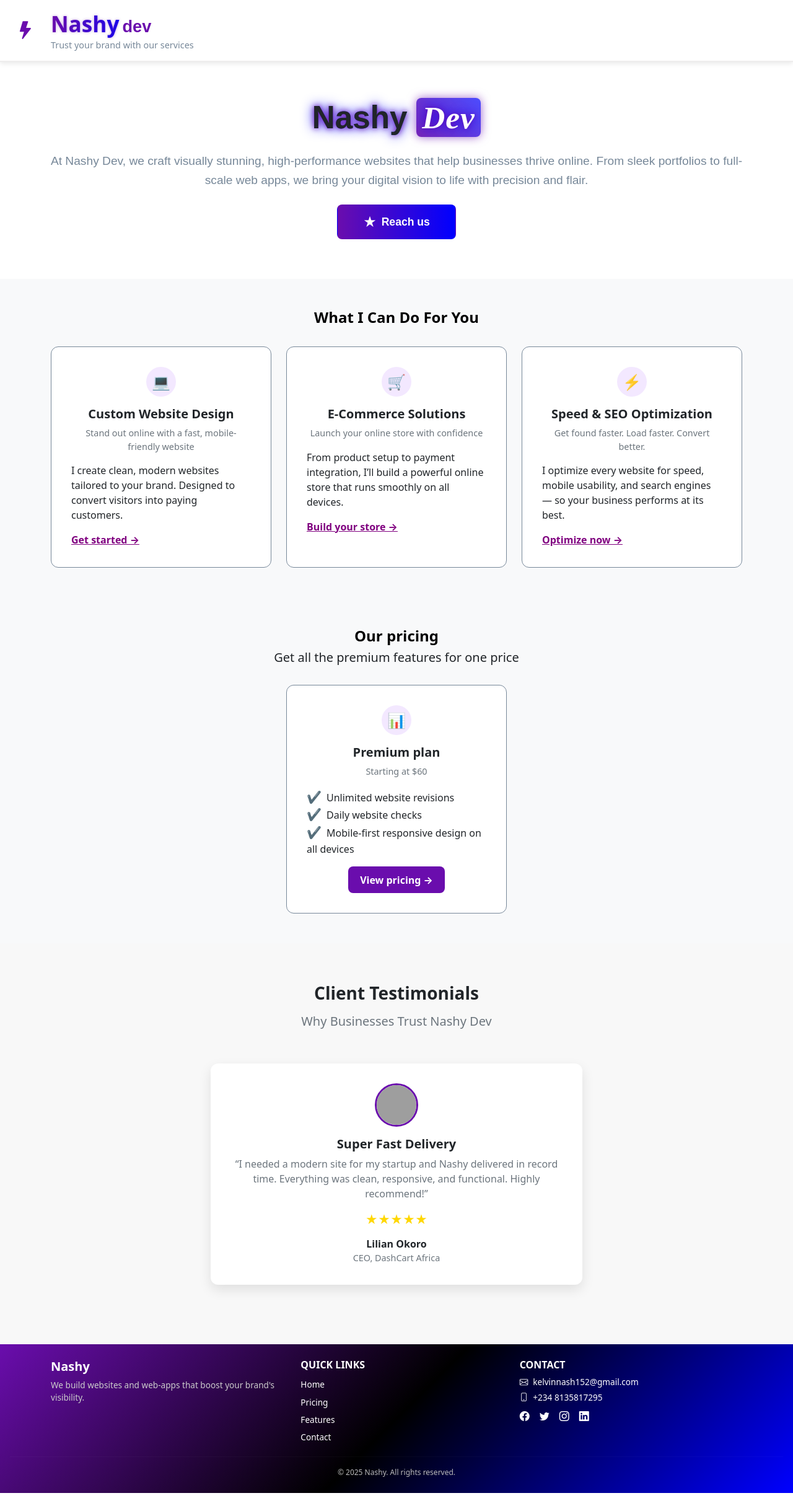
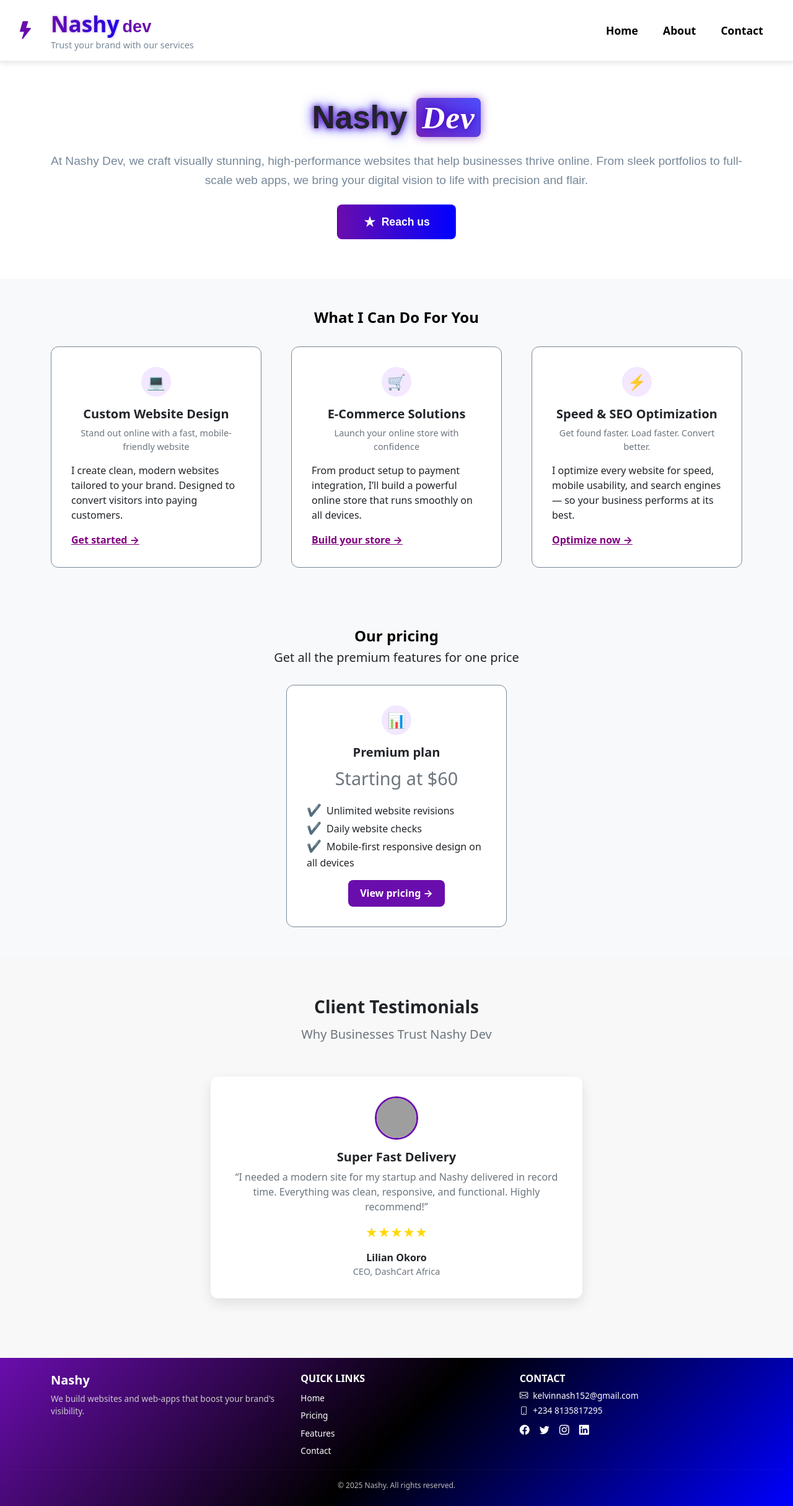
Before and after one commit to Nashmoneiy/portfolio-site, a React (Vite) app: page / in a window 1280 px wide. Shown: the whole page at 62% size. Before the commit the page ends 2409 px from the top, so only its background shows below. Built offline with nearby package versions, Linux system fonts and the light colour scheme; grey boxes are pictures that could not be loaded.

Commit message:
initial commit

```diff
--- a/src/components/inc/Footer.jsx
+++ b/src/components/inc/Footer.jsx
@@ -27,17 +27,42 @@ function Footer() {
         <div style={{ flex: "1 1 150px" }}>
           <h6 className="fw-bold text-uppercase mb-2">Quick Links</h6>
           <ul className="list-unstyled mb-0">
-            {["Home", "Pricing", "Features", "Contact"].map((text, i) => (
-              <li key={i}>
+            <li>
               <a
-                  href="#"
+                href="#home"
                 className="text-white text-decoration-none d-block py-1"
                 style={{ fontSize: "0.85rem" }}
               >
-                  {text}
+                Home
               </a>
             </li>
-            ))}
+            <li>
+              <a
+                href="#section3"
+                className="text-white text-decoration-none d-block py-1"
+                style={{ fontSize: "0.85rem" }}
+              >
+                Pricing
+              </a>
+            </li>
+            <li>
+              <a
+                href="#section2"
+                className="text-white text-decoration-none d-block py-1"
+                style={{ fontSize: "0.85rem" }}
+              >
+                Features
+              </a>
+            </li>
+            <li>
+              <a
+                href="#footer"
+                className="text-white text-decoration-none d-block py-1"
+                style={{ fontSize: "0.85rem" }}
+              >
+                Contact
+              </a>
+            </li>
           </ul>
         </div>
 
--- a/src/components/inc/Navbar.jsx
+++ b/src/components/inc/Navbar.jsx
@@ -16,20 +16,18 @@ function Navbar() {
   // Handle outside click
   useEffect(() => {
     const handleOutsideClick = (event) => {
-      const collapse = document.getElementById("navbarSupportedContent");
       if (
-        collapse &&
-        collapse.classList.contains("show") &&
+        isOpen &&
         navbarRef.current &&
         !navbarRef.current.contains(event.target)
       ) {
-        collapse.classList.remove("show");
+        setIsOpen(false);
       }
     };
 
     document.addEventListener("click", handleOutsideClick);
     return () => document.removeEventListener("click", handleOutsideClick);
-  }, []);
+  }, [isOpen]);
 
   return (
     <div ref={navbarRef}>
@@ -139,18 +137,33 @@ function Navbar() {
 
           {/* Collapsed menu */}
           <div
-            className="collapse navbar-collapse custom-collapse w-100"
             id="navbarSupportedContent"
+            className={`w-100 ${
+              isOpen ? "d-flex" : "d-none"
+            } d-lg-flex flex-column flex-lg-row align-items-center justify-content-center`}
+            style={{
+              background: isOpen
+                ? "linear-gradient(135deg, blue, purple)"
+                : "transparent",
+              borderRadius: isOpen ? "0 0 12px 12px" : "0",
+              transition: "all 0.3s ease",
+              padding: isOpen ? "2rem 1rem" : "0",
+              minHeight: isOpen ? "200px" : "0",
+            }}
           >
             <ul
-              className="navbar-nav mb-2 mb-lg-0 float-lg-end ms-lg-auto d-lg-flex flex-column flex-lg-row align-items-center justify-content-center gap-2 gap-lg-0"
+              className="navbar-nav mb-2 mb-lg-0 float-lg-end ms-lg-auto d-lg-flex flex-column flex-lg-row align-items-center justify-content-center gap-3 gap-lg-0"
               style={{
-                fontSize: "1rem",
+                fontSize: "1.1rem",
                 fontWeight: "bold",
               }}
             >
               <li className="nav-item me-lg-4">
-                <a className="nav-link" href="#home" onClick={handleNavClick}>
+                <a
+                  className="nav-link"
+                  href="#home"
+                  onClick={() => setIsOpen(false)}
+                >
                   <span className="d-lg-none text-white">Home</span>
                   <span className="d-none d-lg-inline text-black">Home</span>
                 </a>
@@ -159,14 +172,18 @@ function Navbar() {
                 <a
                   className="nav-link"
                   href="#section2"
-                  onClick={handleNavClick}
+                  onClick={() => setIsOpen(false)}
                 >
                   <span className="d-lg-none text-white">About</span>
                   <span className="d-none d-lg-inline text-black">About</span>
                 </a>
               </li>
               <li className="nav-item">
-                <a className="nav-link" href="#footer" onClick={handleNavClick}>
+                <a
+                  className="nav-link"
+                  href="#footer"
+                  onClick={() => setIsOpen(false)}
+                >
                   <span className="d-lg-none text-white">Contact</span>
                   <span className="d-none d-lg-inline text-black">Contact</span>
                 </a>
--- a/src/components/pages/Home.jsx
+++ b/src/components/pages/Home.jsx
@@ -107,7 +107,7 @@ function Home() {
             </div>
           </div>
 
-          <div className="d-flex flex-wrap justify-content-center gap-4">
+          <div className="d-flex flex-wrap justify-content-center gap-5">
             {/* Card 1 */}
             <div
               style={{
@@ -295,7 +295,7 @@ function Home() {
                 <h5 className="fw-bold text-center">Premium plan</h5>
                 <p
                   className="text-muted text-center"
-                  style={{ fontSize: "0.9rem" }}
+                  style={{ fontSize: "1.8rem" }}
                 >
                   Starting at $60
                 </p>
```
Lines whose indentation alone changed are shown as unchanged.
